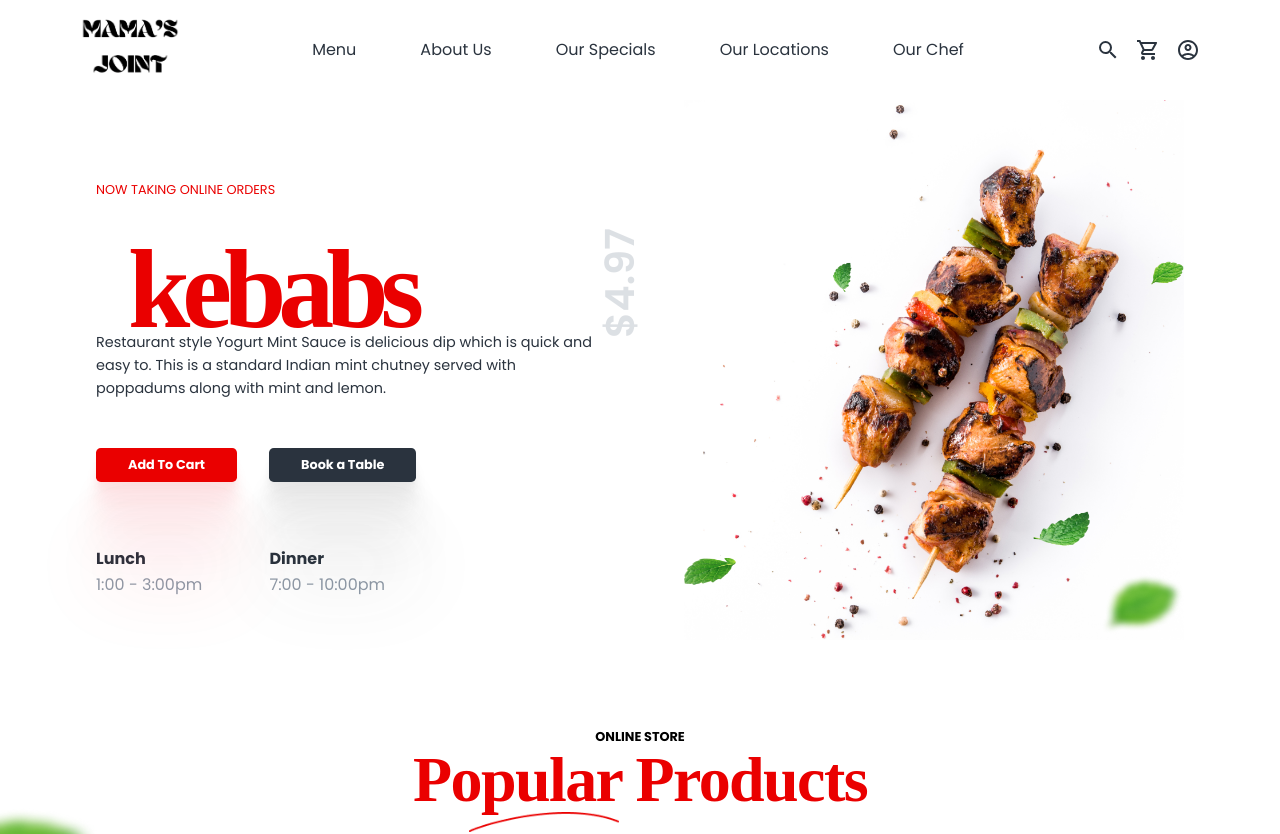
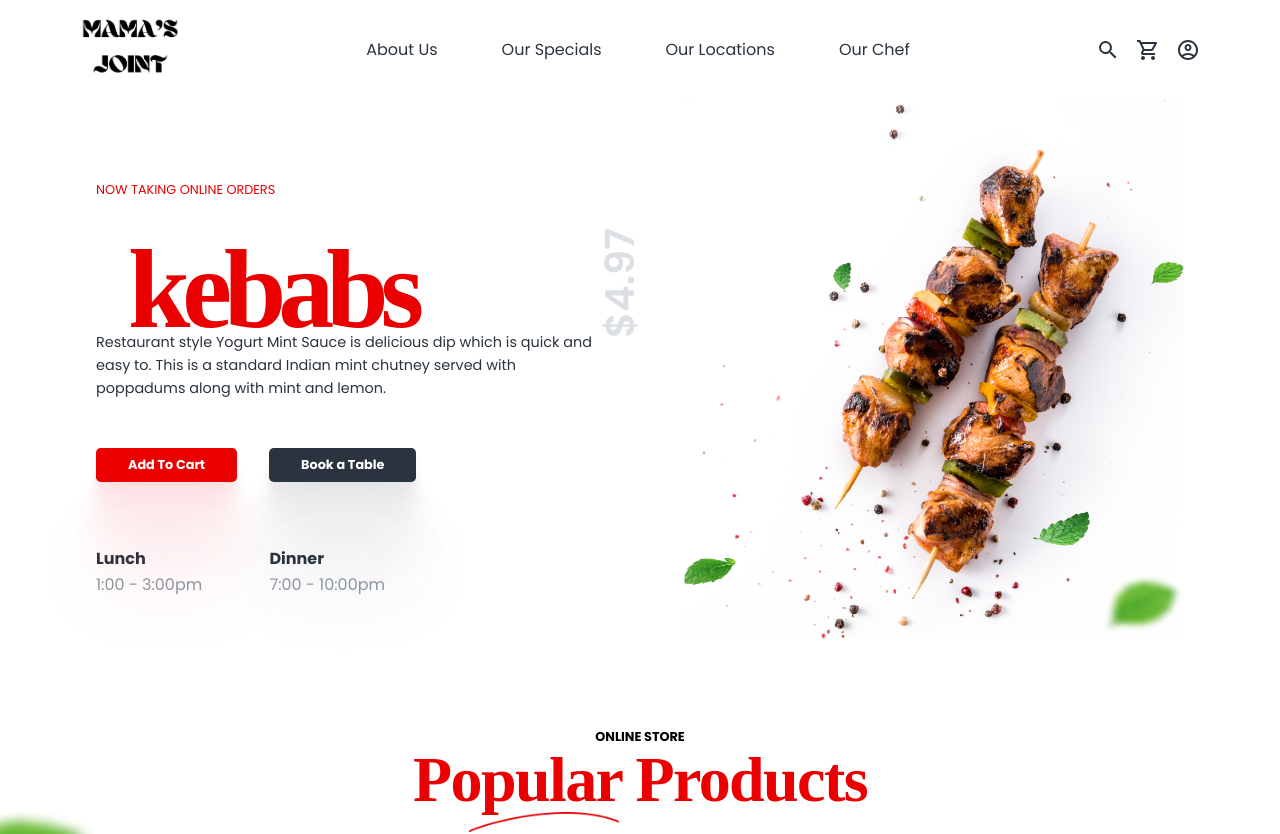
Before and after one commit to zeetaen1989/mama-joint, a Next.js app: page / in a window 1280 px wide. Shown: the top 834 px of the page. Built offline with nearby package versions, Linux system fonts and the light colour scheme; a web font is replaced by a local one.

Commit message:
refactor

```diff
--- a/components/modules/Nav/Nav.jsx
+++ b/components/modules/Nav/Nav.jsx
@@ -42,13 +42,7 @@ const Nav = () => {
     />
   );
 
-  const linkItems = [
-    "Menu",
-    "About Us",
-    "Our Specials",
-    "Our Locations",
-    "Our Chef",
-  ];
+  const linkItems = ["About Us", "Our Specials", "Our Locations", "Our Chef"];
 
   return (
     <>
```
